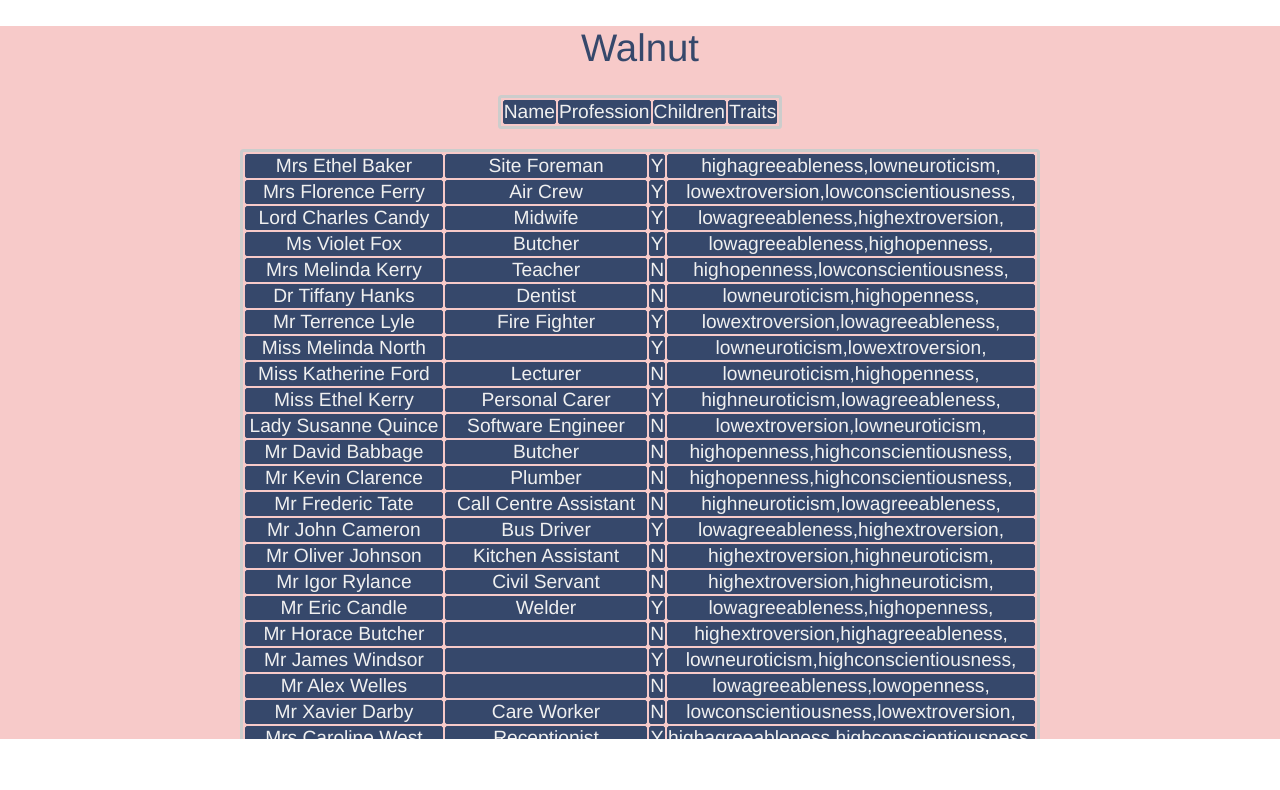
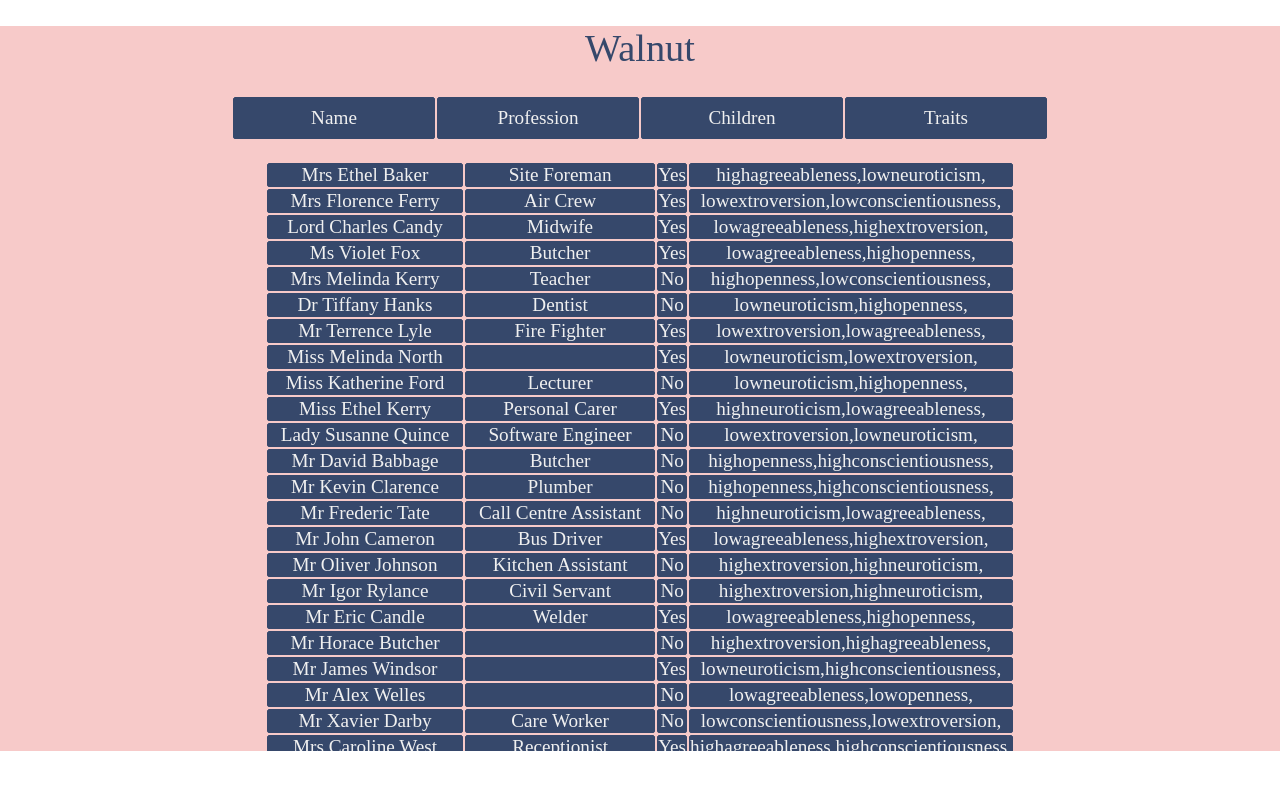
Before and after one commit to Samellenrider/Walnut-master, a React app: page / in a window 1280 px wide. Shown: the top 790 px of the page. Built offline with nearby package versions, Linux system fonts and the light colour scheme.

Commit message:
style changes

```diff
--- a/src/App.js
+++ b/src/App.js
@@ -7,7 +7,7 @@ const CustomerRow = ({customer}) => (
   <tr>
     <td>{customer.title} {customer.first_name} {customer.last_name}</td>
     <td>{customer.profession}</td>
-    <td>{customer.has_children ? "Y" : "N"}</td>
+    <td>{customer.has_children ? "Yes" : "No"}</td>
     <td>
       {customer.dominant_traits[0].level}
       {customer.dominant_traits[0].primary_trait},
@@ -24,10 +24,9 @@ class App extends Component {
         <header>
           <h1>Walnut</h1>
         </header>
-
-        <table id="topbar">
+        <table>
           <thead>
-            <tr>
+            <tr id="toprow">
               <th>Name</th>
               <th>Profession</th>
               <th>Children</th>
--- a/src/styles.scss
+++ b/src/styles.scss
@@ -7,7 +7,7 @@ $headline: #36486b;
 $line_color: #CCCDCC;
 $table_bg_color: #36486b;
 $table_font_color: #f0f0f0;
-$font_family: "HelveticaNeue-Light", "Helvetica Neue Light", "Helvetica Neue", Helvetica, Arial, "Lucida Grande", sans-serif;
+$font_family: "Avenir Next";
 $font_weight: 100;
 
 #list {
@@ -27,23 +27,32 @@ h1 {
   text-align: center;
 }
 
+th {
+  margin: auto;
+  width: 200px;
+  height: 40px;
+}
+
+/*td {
+  margin: auto;
+  width: 80px;
+  height: 30px;
+
+}*/
+
+
 table {
 	margin: 10px auto;
 	border-radius: 3.5px;
-	/*box-shadow: 10px 10px 5px #303030;*/
-	border: 3px solid $line_color;
+
 
 
 
   * {
-    border: $line_color 1px;
     border-radius: 3.5px;
     background-color: $table_bg_color;
     color: $table_font_color;
     font-family: $font_family;
     font-weight: lighter;
-
-    /*height: 600px;*/
-    /*overflow: auto;*/
   }
 }
```
Lines whose indentation alone changed are shown as unchanged.
